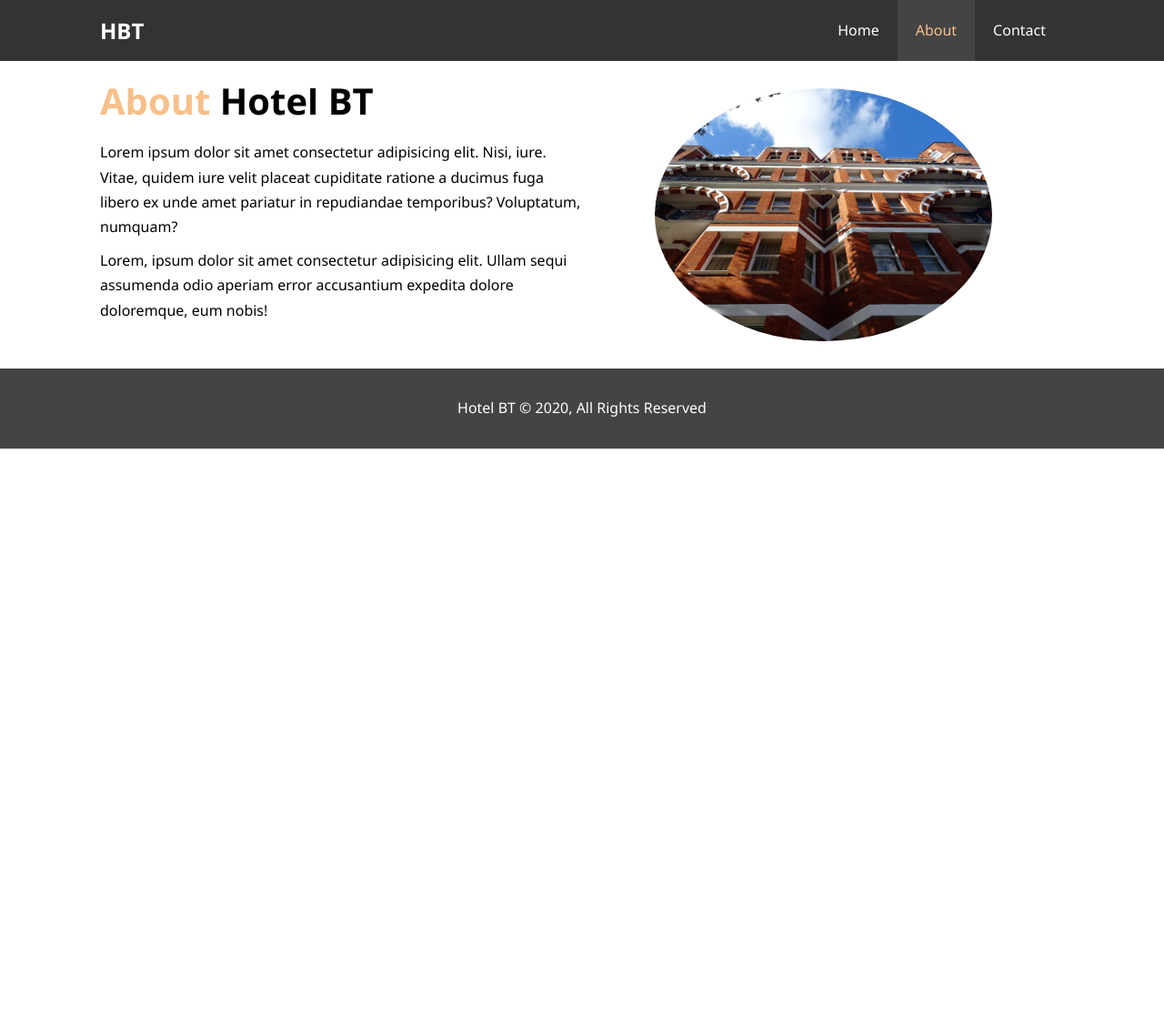
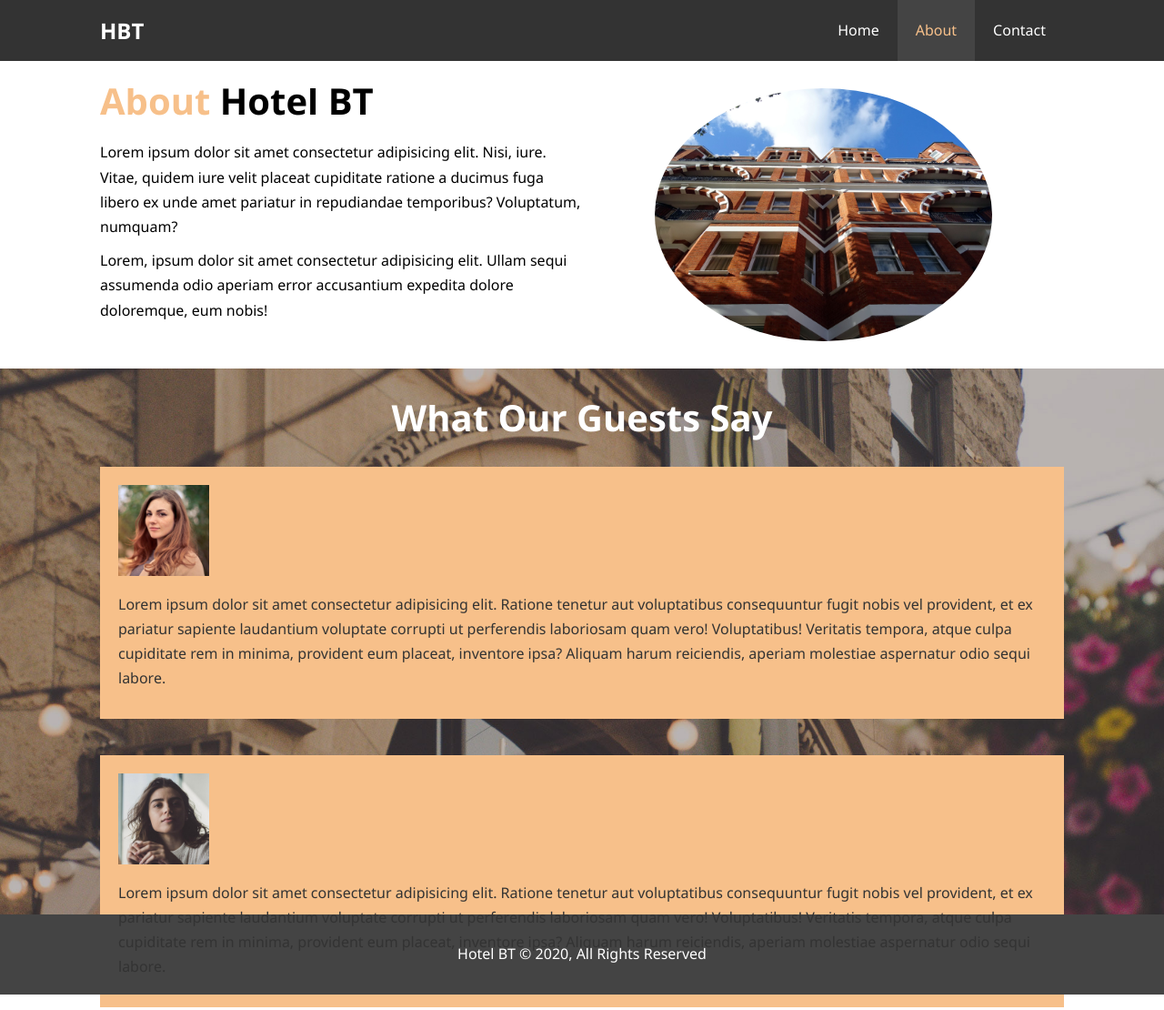
Before and after one commit to dean-hildebrand/hotel-landing-page, a plain HTML site: page about.html in a window 1280 px wide. Shown: the whole page at 91% size. Before the commit the page ends 800 px from the top, so only its background shows below. Drawn offline with Linux system fonts and the light colour scheme.

Commit message:
Testimonial section outline and some styling

```diff
--- a/about.html
+++ b/about.html
@@ -33,6 +33,27 @@
         </div>
     </section>
 
+    <div class="clr">
+
+        <section id="testimonials" class="py-3">
+            <div class="container">
+             <h2 class="l-heading">What Our Guests Say</h2>
+             <div class="testimonial bg-primary">
+                 <img src="./images/person-1.jpg" alt="person1">
+                 <p>Lorem ipsum dolor sit amet consectetur adipisicing elit. Ratione tenetur aut voluptatibus consequuntur fugit nobis vel provident, et ex pariatur sapiente laudantium voluptate corrupti ut perferendis laboriosam quam vero! Voluptatibus!
+                 Veritatis tempora, atque culpa cupiditate rem in minima, provident eum placeat, inventore ipsa? Aliquam harum reiciendis, aperiam molestiae aspernatur odio sequi labore.
+                </p>
+             </div>
+             <div class="testimonial bg-primary">
+                <img src="./images/person-2.jpg" alt="person2">
+                <p>Lorem ipsum dolor sit amet consectetur adipisicing elit. Ratione tenetur aut voluptatibus consequuntur fugit nobis vel provident, et ex pariatur sapiente laudantium voluptate corrupti ut perferendis laboriosam quam vero! Voluptatibus!
+                Veritatis tempora, atque culpa cupiditate rem in minima, provident eum placeat, inventore ipsa? Aliquam harum reiciendis, aperiam molestiae aspernatur odio sequi labore.
+               </p>
+            </div>
+            </div>
+        </section>
+    </div>
+
     <footer id="main-footer">
         <p>Hotel BT &copy; 2020, All Rights Reserved</p>
     </footer>
--- a/css/style.css
+++ b/css/style.css
@@ -204,6 +204,30 @@ p {
     min-height: 50%;
 }
 
+/* Testimonials */
+
+#testimonials {
+    height: 600px;
+    background: url("../images/test-bg.jpg") no-repeat center center/cover;
+    padding-top: 40px;
+}
+
+#testimonials h2 {
+    color: #fff;
+    text-align: center;
+    padding-bottom: 40px;
+}
+
+#testimonials .testimonial {
+    padding: 20px;
+    margin-bottom: 40px;
+
+}
+
+#testimonials .testimonial img {
+    width: 100px;
+}
+
 /* Footer */
 #main-footer {
     text-align: center;
```
